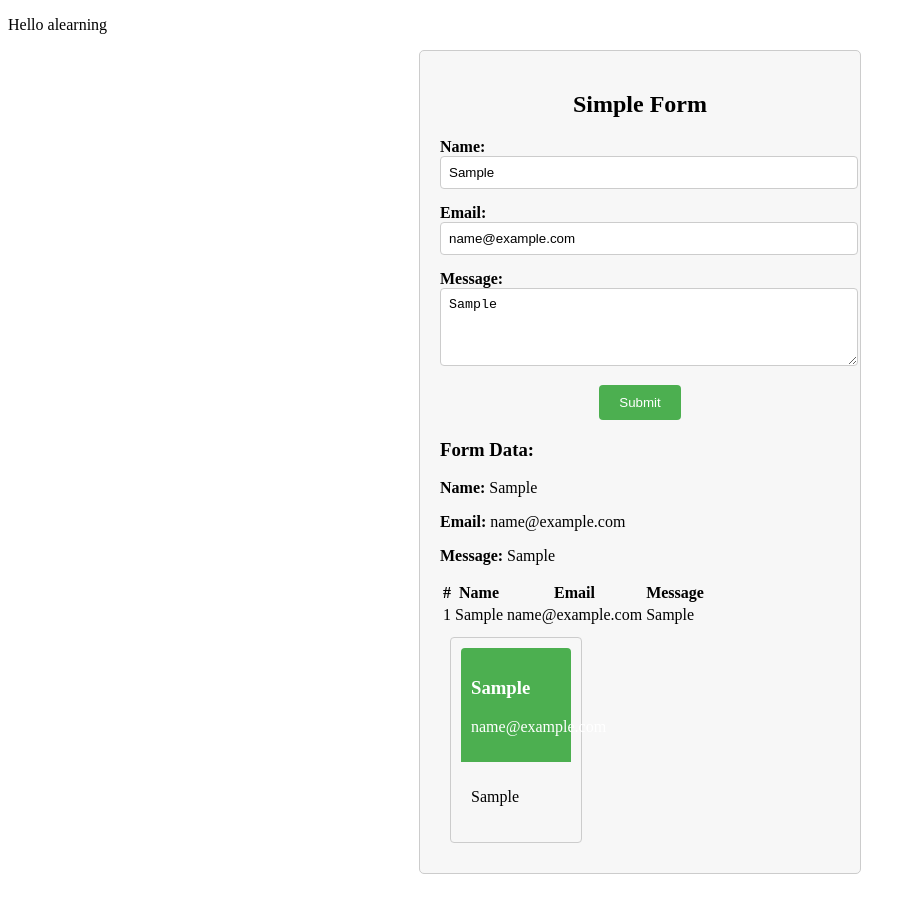
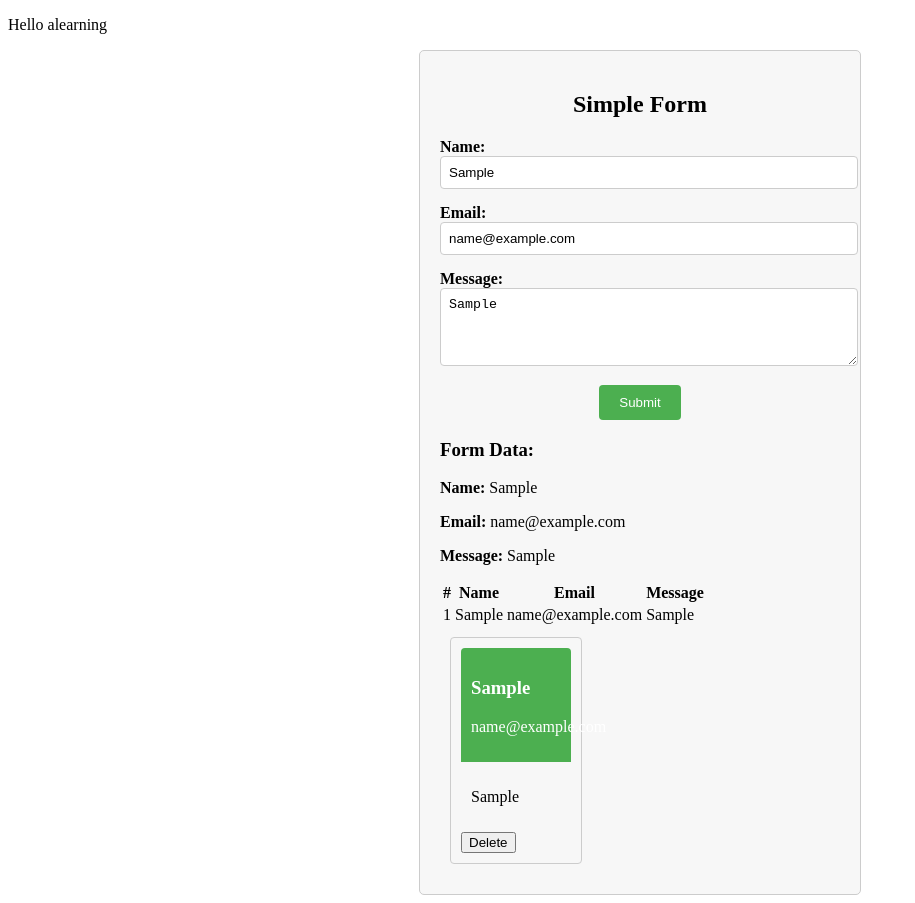
Before and after one commit to Mdsoln/angulars, an Angular app: page / in a window 1280 px wide. Both pictures are taken after typing "Sample", "name@example.com", "Sample" into the empty fields and a click on the button "Submit". Shown: the whole page, without its empty margins (0-915 px from the left). Before the commit the page ends 882 px from the top, so only its background shows below. Built offline with nearby package versions, Linux system fonts and the light colour scheme.

Commit message:
sending message from child component to parent component

```diff
--- a/src/app/advertise-page/advertise-page.component.html
+++ b/src/app/advertise-page/advertise-page.component.html
@@ -44,8 +44,9 @@
 
     <div class="flex-container" *ngIf="isSubmitted">
       <app-message-details *ngFor="let tmsg of tableMessage; let i = index"
-                           [messager]="tmsg">
+                           [messager]="tmsg" [index]="i"
+                           (delete)="deleteMessage($event)"
+                           >
       </app-message-details>
     </div>
-
   </div>
--- a/src/app/advertise-page/advertise-page.component.ts
+++ b/src/app/advertise-page/advertise-page.component.ts
@@ -32,4 +32,9 @@
       'message': this.message
     })
   }
+
+  deleteMessage(index: number){
+    this.tableMessage.splice(index, 1);
+  }
+
 }
--- a/src/app/message-details/message-details.component.html
+++ b/src/app/message-details/message-details.component.html
@@ -1,9 +1,10 @@
 <div class="message-card">
   <div class="message-header">
-      <h3>{{messager.name}}</h3>
-      <p>{{messager.email}}</p>
+    <h3>{{messager.name}}</h3>
+    <p>{{messager.email}}</p>
   </div>
   <div class="message-content">
-      <p>{{messager.message}}</p>
+    <p>{{messager.message}}</p>
   </div>
+  <button (click)="onDelete()">Delete</button>
 </div>
--- a/src/app/message-details/message-details.component.ts
+++ b/src/app/message-details/message-details.component.ts
@@ -1,4 +1,4 @@
-import { Component, Input } from '@angular/core';
+import { Component, EventEmitter, Input, Output } from '@angular/core';
 
 @Component({
   selector: 'app-message-details',
@@ -10,5 +10,15 @@
 export class MessageDetailsComponent {
 
   @Input()
-  messager: any = {}
+  messager: any = {};
+
+  @Input()
+  index: number = -1;
+
+  @Output()
+  delete: EventEmitter<number> = new EventEmitter<number>();
+
+  onDelete(){
+    this.delete.emit(this.index);
+  }
 }
```
